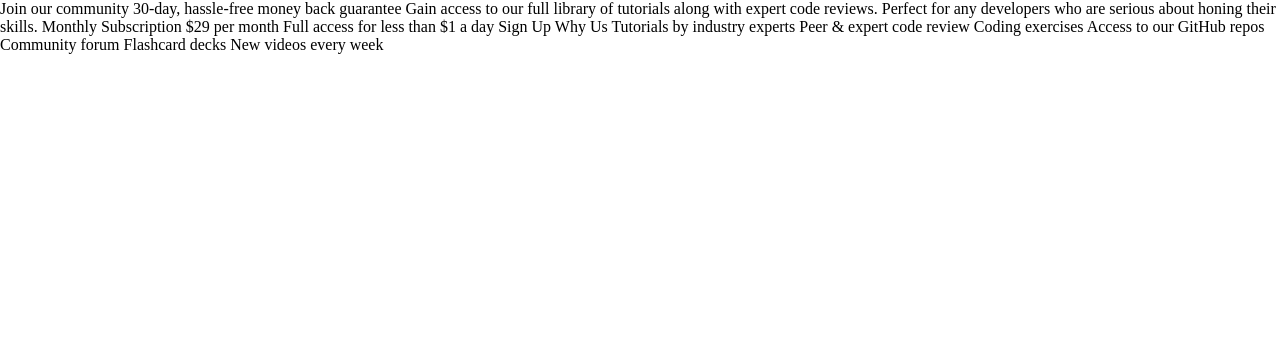
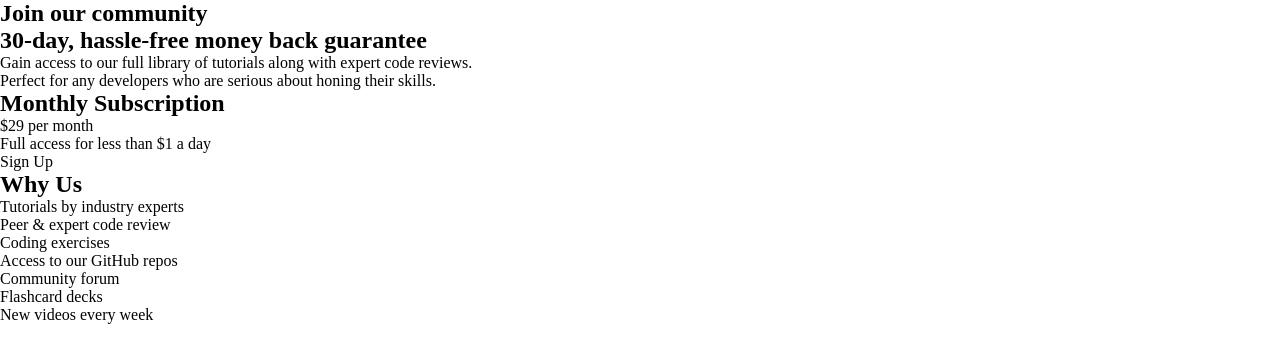
Before and after one commit to DevShaunB/fem-single-price-grid-component, a plain HTML site: page index.html in a window 1280 px wide. Drawn offline with Linux system fonts and the light colour scheme.

Commit message:
add markup with BEM

```diff
--- a/index.html
+++ b/index.html
@@ -1,43 +1,72 @@
 <!DOCTYPE html>
 <html lang="en">
   <head>
-  <meta charset="UTF-8">
-  <meta name="viewport" content="width=device-width, initial-scale=1.0"> <!-- displays site properly based on user's device -->
+    <meta charset="UTF-8" />
+    <meta name="viewport" content="width=device-width, initial-scale=1.0" />
+    <!-- displays site properly based on user's device -->
 
-  <link rel="icon" type="image/png" sizes="32x32" href="./images/favicon-32x32.png">
+    <link
+      rel="icon"
+      type="image/png"
+      sizes="32x32"
+      href="./images/favicon-32x32.png"
+    />
 
-  <link rel="preconnect" href="https://fonts.googleapis.com">
-  <link rel="preconnect" href="https://fonts.gstatic.com" crossorigin>
-  <link href="https://fonts.googleapis.com/css2?family=Karla:wght@400;700&display=swap" rel="stylesheet">
+    <link rel="preconnect" href="https://fonts.googleapis.com" />
+    <link rel="preconnect" href="https://fonts.gstatic.com" crossorigin />
+    <link
+      href="https://fonts.googleapis.com/css2?family=Karla:wght@400;700&display=swap"
+      rel="stylesheet"
+    />
 
-  <link rel="stylesheet" href="style.css">
+    <link rel="stylesheet" href="style.css" />
 
     <title>Frontend Mentor | Single Price Grid Component</title>
   </head>
   <body>
-  Join our community
-
+    <main>
+      <article class="grid-component">
+        <h1 class="grid-component__title">Join our community</h1>
+        <section class="grid-component__top">
+          <h2 class="grid-component__top-title">
             30-day, hassle-free money back guarantee
-
-  Gain access to our full library of tutorials along with expert code reviews.
-  Perfect for any developers who are serious about honing their skills.
-
-  Monthly Subscription
-
-  &dollar;29 per month
-
+          </h2>
+          <p class="grid-component__top-desc">
+            Gain access to our full library of tutorials along with expert code
+            reviews.
+          </p>
+          <p class="grid-component__top-desc">
+            Perfect for any developers who are serious about honing their
+            skills.
+          </p>
+        </section>
+        <section class="grid-component__left">
+          <h2 class="grid-component__left-title">Monthly Subscription</h2>
+          <p class="grid-component__price"><span>&dollar;29</span> per month</p>
+          <p class="grid-component__left-desc">
             Full access for less than &dollar;1 a day
-
-  Sign Up
-
-  Why Us
-
+          </p>
+          <a href="/" class="grid-component__cta">Sign Up</a>
+        </section>
+        <section class="grid-component__right">
+          <h2 class="grid-component__right-title">Why Us</h2>
+          <ul class="grid-component__list">
+            <li class="grid-component__list-item">
               Tutorials by industry experts
+            </li>
+            <li class="grid-component__list-item">
               Peer &amp; expert code review
-  Coding exercises
+            </li>
+            <li class="grid-component__list-item">Coding exercises</li>
+            <li class="grid-component__list-item">
               Access to our GitHub repos
-  Community forum
-  Flashcard decks
-  New videos every week
+            </li>
+            <li class="grid-component__list-item">Community forum</li>
+            <li class="grid-component__list-item">Flashcard decks</li>
+            <li class="grid-component__list-item">New videos every week</li>
+          </ul>
+        </section>
+      </article>
+    </main>
   </body>
 </html>
```
Lines whose indentation alone changed are shown as unchanged.
